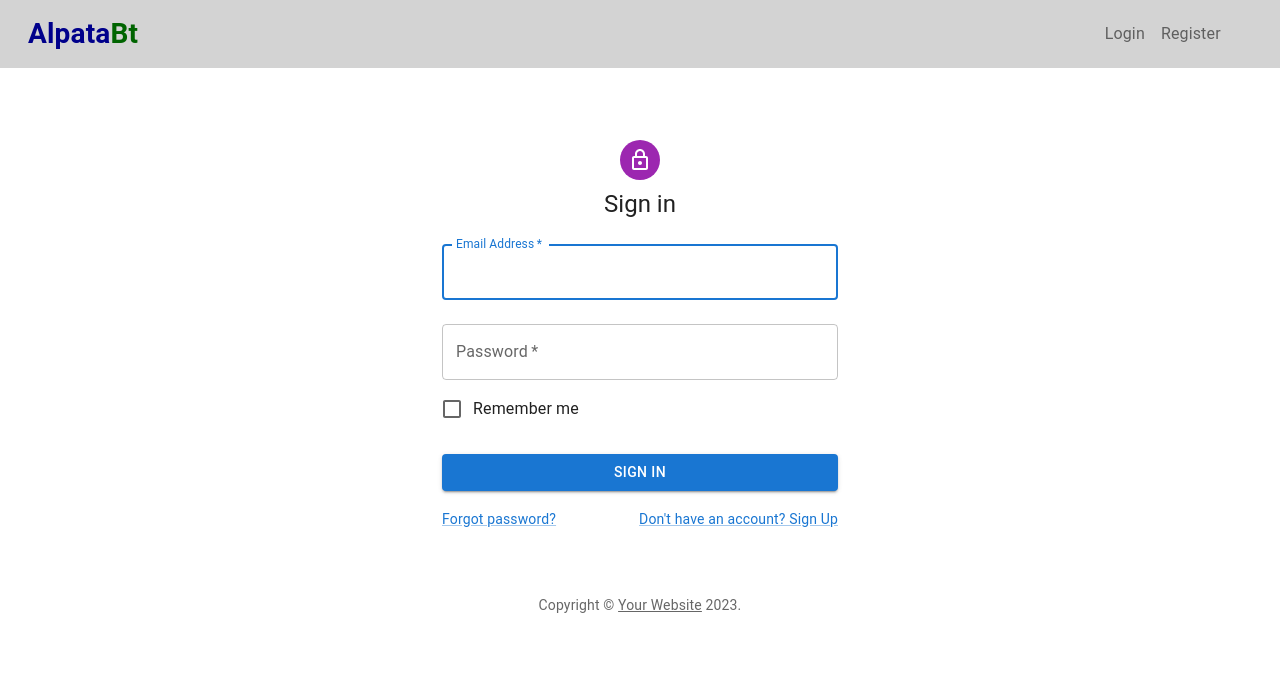
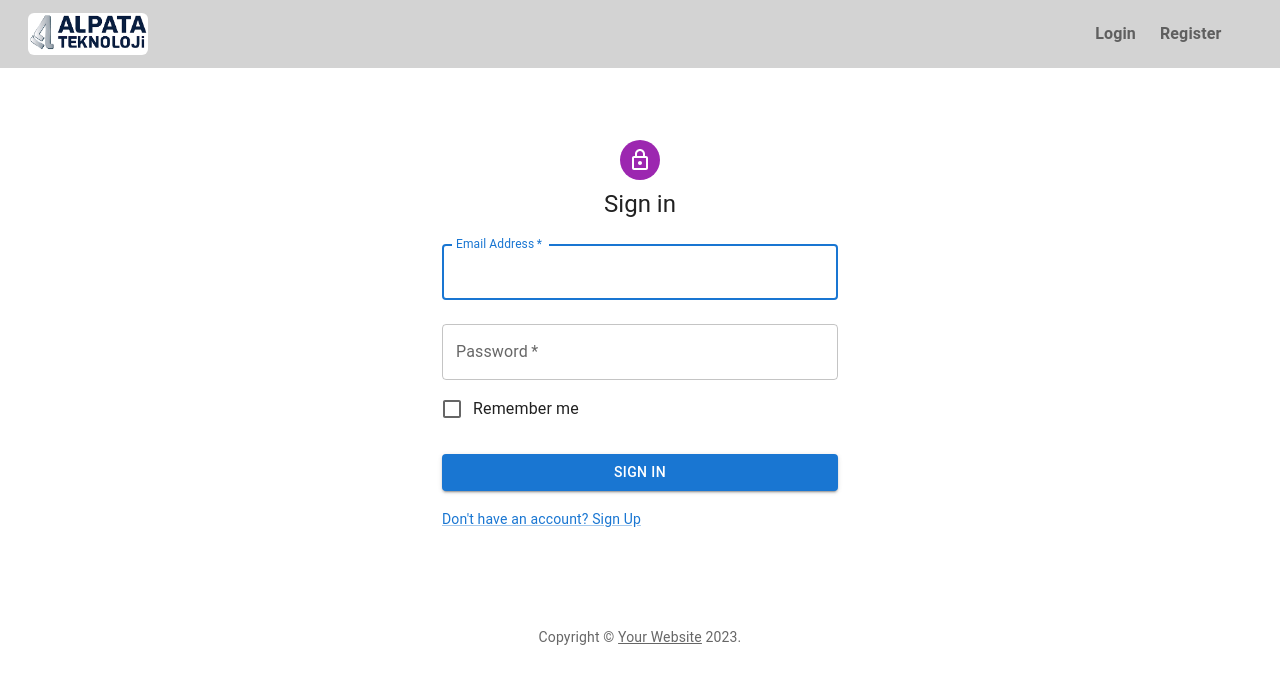
Before and after one commit to erhantezer/alpata-task, a React (Create React App) app: page /login in a window 1280 px wide. Shown: the top 684 px of the page. Built offline with nearby package versions, Linux system fonts and the light colour scheme.

Commit message:
navbar login register files edited

```diff
--- a/src/components/Navbar.jsx
+++ b/src/components/Navbar.jsx
@@ -1,3 +1,4 @@
+
 import { Link } from "react-router-dom"
 
 
@@ -9,17 +10,18 @@ const Navbar = () => {
     return (
         <nav style={{ backgroundColor: "lightgrey" }} className="navbar navbar-expand-lg" >
             <div className="container-fluid" style={{ display: "flex" }}>
-                <Link style={{ color: "darkblue", flexGrow: "24" }} className="navbar-brand fs-3 fw-bold ms-3" to="/">Alpata<span style={{ color: "darkgreen" }}>Bt</span>
+                <Link style={{ color: "darkblue", flexGrow: "24" }} className="navbar-brand fs-3 fw-bold ms-3" to="/">
+                    <img src="alpata.png" className="rounded float-start" style={{width:120}} alt="..."/>
                 </Link>
                 <button className="navbar-toggler" type="button" data-bs-toggle="collapse" data-bs-target="#navbarText" aria-controls="navbarText" aria-expanded="false" aria-label="Toggle navigation">
                     <span className="navbar-toggler-icon"></span>
                 </button>
                 <div className="collapse navbar-collapse" id="navbarText">
-                    <ul className="navbar-nav me-auto mb-2 mb-lg-0">
+                    <ul className="navbar-nav me-auto mb-2 mb-lg-0 fw-bolder">
                         {currentUser ? (
                             <>
-                                <li className="nav-item">
-                                    <Link className="nav-link active" aria-current="page" to="/">Home</Link>
+                                <li className="nav-item ">
+                                    <Link className="nav-link active me-2" aria-current="page" to="/">Home</Link>
                                 </li>
                                 <li className="nav-item">
                                     <Link className="nav-link active" aria-current="page" to="/login">Logout</Link>
@@ -28,7 +30,7 @@ const Navbar = () => {
                         ) : (
                             <>
                                 <li className="nav-item">
-                                    <Link className="nav-link" to="/login">Login</Link>
+                                    <Link className="nav-link me-2" to="/login">Login</Link>
                                 </li>
                                 <li className="nav-item">
                                     <Link className="nav-link" to="/register">Register</Link>
--- /dev/null
+++ b/src/context/context.js
@@ -0,0 +1,18 @@
+import { createContext, useContext, useState } from "react";
+
+const AppContext = createContext();
+
+export const useGlobalContext = () => {
+    return useContext(AppContext)
+};
+
+
+export const AppProvider = ({children}) => {
+    const [image, setImage] = useState();
+
+    return (
+        <AppContext.Provider value={{ image, setImage }}>
+            {children}
+        </AppContext.Provider>
+        )
+}
--- a/src/index.js
+++ b/src/index.js
@@ -3,11 +3,12 @@ import ReactDOM from 'react-dom/client';
 import './index.css';
 import App from './App';
 import 'bootstrap/dist/css/bootstrap.min.css';
+import { AppProvider } from './context/context';
 
 
 const root = ReactDOM.createRoot(document.getElementById('root'));
 root.render(
-
+  <AppProvider>
     <App />
-
+  </AppProvider>
 );
--- a/src/pages/Login.jsx
+++ b/src/pages/Login.jsx
@@ -97,24 +97,14 @@ export default function Login() {
                         >
                             Sign In
                         </Button>
-
-                        <Grid container>
-                            <Grid item xs>
-                                <Link to='#'
-                                // onClick={() => forgotPassword(email)}
-                                variant="body2">
-                                    Forgot password?
-                                </Link>
-                            </Grid>
                             <Grid item>
                                 <Link href="/register" variant="body2">
                                     {"Don't have an account? Sign Up"}
                                 </Link>
                             </Grid>
-                        </Grid>
                     </Box>
                 </Box>
-                <Copyright sx={{ mt: 8, mb: 4 }} />
+                <Copyright sx={{ mt: 12, mb: 4 }} />
             </Container>
         </ThemeProvider>
     );
--- a/src/pages/Register.jsx
+++ b/src/pages/Register.jsx
@@ -14,6 +14,7 @@ import Container from '@mui/material/Container';
 import { createTheme, ThemeProvider } from '@mui/material/styles';
 import { useNavigate } from 'react-router-dom';
 import { MuiTelInput } from 'mui-tel-input'
+import { useGlobalContext } from '../context/context';
 
 function Copyright(props) {
     return (
@@ -36,10 +37,12 @@ export default function Register() {
     const [email, setEmail] = React.useState("")
     const [password, setPassword] = React.useState("")
     const [phone, setPhone] = React.useState('+90')
+    const { image, setImage } = useGlobalContext()
 
     const navigate = useNavigate()
 
     const handleSubmit = (event) => {
+        console.log(image)
         event.preventDefault();
         console.log(phone)
         if (password.length >= 6 && password.length <= 20
@@ -136,11 +139,11 @@ export default function Register() {
                                     onChange={(e) => setPassword(e.target.value)}
                                 />
                             </Grid>
-                            <Grid item xs={12}>
-                                <FormControlLabel
-                                    control={<Checkbox value="allowExtraEmails" color="primary" />}
-                                    label="I want to receive inspiration, marketing promotions and updates via email."
-                                />
+                            <Grid item xs={12} sx={{ textAlign: 'center' }}>
+                                <Button variant="contained" component="label">
+                                    Upload image
+                                    <input hidden accept="image/*" multiple type="file" onChange={(e) => setImage(e.target.value)} />
+                                </Button>
                             </Grid>
                         </Grid>
                         <Button
@@ -151,16 +154,10 @@ export default function Register() {
                         >
                             Sign Up
                         </Button>
-                        <Grid container justifyContent="flex-end">
-                            <Grid item>
-                                <Link href="/login" variant="body2">
-                                    Already have an account? Sign in
-                                </Link>
-                            </Grid>
-                        </Grid>
+
                     </Box>
                 </Box>
-                <Copyright sx={{ mt: 5 }} />
+                <Copyright sx={{ mt: 2 }} />
             </Container>
         </ThemeProvider>
     );
```
Also changed, not shown: public/alpata.png (added). Lines whose indentation alone changed are shown as unchanged.
